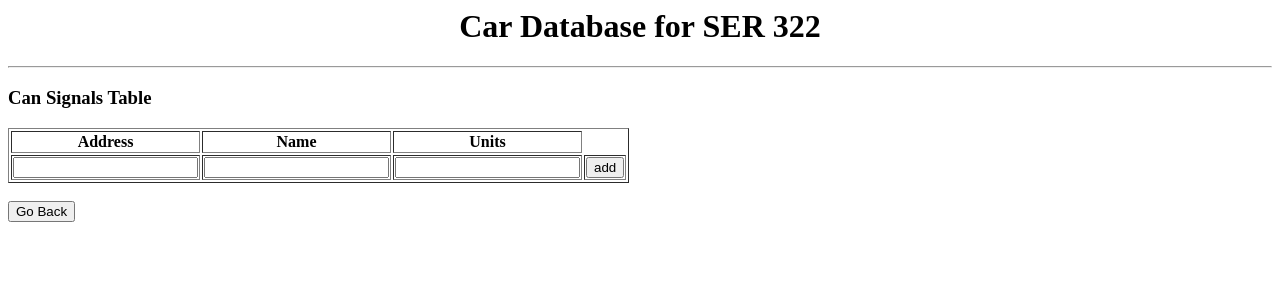
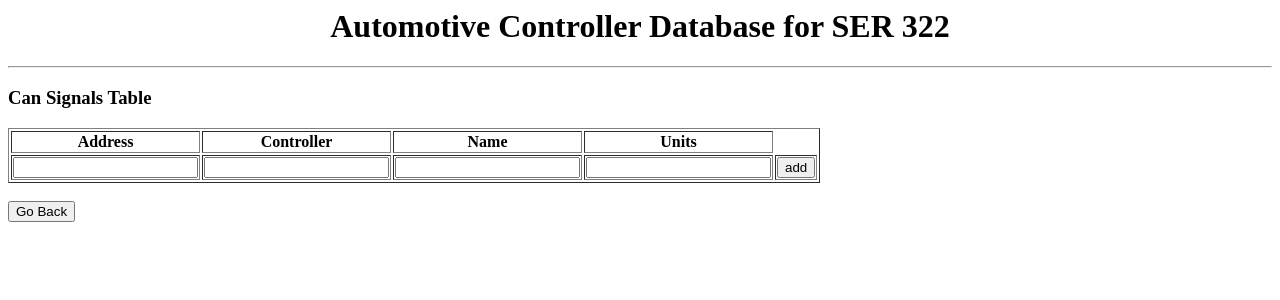
Before and after one commit to jctorre8/Database-Management-Final-Project, a PHP site: page /table5.php in a window 1280 px wide. Shown: the top 300 px of the page. Run offline with PHP 8.4, Linux system fonts and the light colour scheme; data that the repository does not hold is empty.

Commit message:
Update table5.php

```diff
--- a/table5.php
+++ b/table5.php
@@ -9,12 +9,12 @@ $con = @mysql_connect("localhost", "root", "");
 if(!$con) {
 	die("Cannot connect: " . mysql_error());
 }
-echo "<center><h1>Car Database for SER 322</h1></center> <hr />";
+echo "<center><h1>Automotive Controller Database for SER 322</h1></center> <hr />";
 mysql_select_db("Cars", $con);
 
 //update
 if (isset($_POST['update'])) {
-	$UpdateQuery = "UPDATE `can signals` SET `Address`='$_POST[address]', Name='$_POST[name]', `Units`='$_POST[units]' WHERE `Address`='$_POST[hidden]'";
+	$UpdateQuery = "UPDATE `can signals` SET `Address`='$_POST[address]', Controller='$_POST[controller]', Name='$_POST[name]', `Units`='$_POST[units]' WHERE `Address`='$_POST[hidden]'";
     mysql_query($UpdateQuery, $con);
 };
 
@@ -26,7 +26,7 @@ if (isset($_POST['delete'])) {
 
 //add
 if (isset($_POST['add'])) {
-	$AddQuery = "INSERT INTO `can signals` (`Address`, Name, `Units`) VALUES ('$_POST[uaddress]', '$_POST[uname]', '$_POST[uunits]')";
+	$AddQuery = "INSERT INTO `can signals` (`Address`, Controller, Name, `Units`) VALUES ('$_POST[uaddress]','$_POST[ucontroller]', '$_POST[uname]', '$_POST[uunits]')";
     mysql_query($AddQuery, $con);
 };
 
@@ -37,6 +37,7 @@ echo "<h3>Can Signals Table</h3>";
 echo "<table border=1>
 <tr>
 <th>Address</th>
+<th>Controller</th>
 <th>Name</th>
 <th>Units</th>
 </tr>";
@@ -44,6 +45,7 @@ while($record = mysql_fetch_array($myData)) {
 	echo "<form action=table5.php method=post>";
 	echo "<tr>";
 	echo "<td>" . "<input type=text name=address value=" . $record['Address'] . " </td>";
+	echo "<td>" . "<input type=text name=controller value=" . $record['Controller'] . " </td>";
 	echo "<td>" . "<input type=text name=name value=" . $record['Name'] . " </td>";
 	echo "<td>" . "<input type=text name=units value=" . $record['Units'] . " </td>";
 	echo "<td>" . "<input type=hidden name=hidden value=" . $record['Address'] . " </td>";
@@ -55,6 +57,7 @@ while($record = mysql_fetch_array($myData)) {
 echo "<form action=table5.php method=post>";
 echo "<tr>";
 echo "<td><input type=text name=uaddress></td>";
+echo "<td><input type=text name=ucontroller></td>";
 echo "<td><input type=text name=uname></td>";
 echo "<td><input type=text name=uunits></td>";
 echo "<td>" . "<input type=submit name=add value=add" . " </td>";
```
